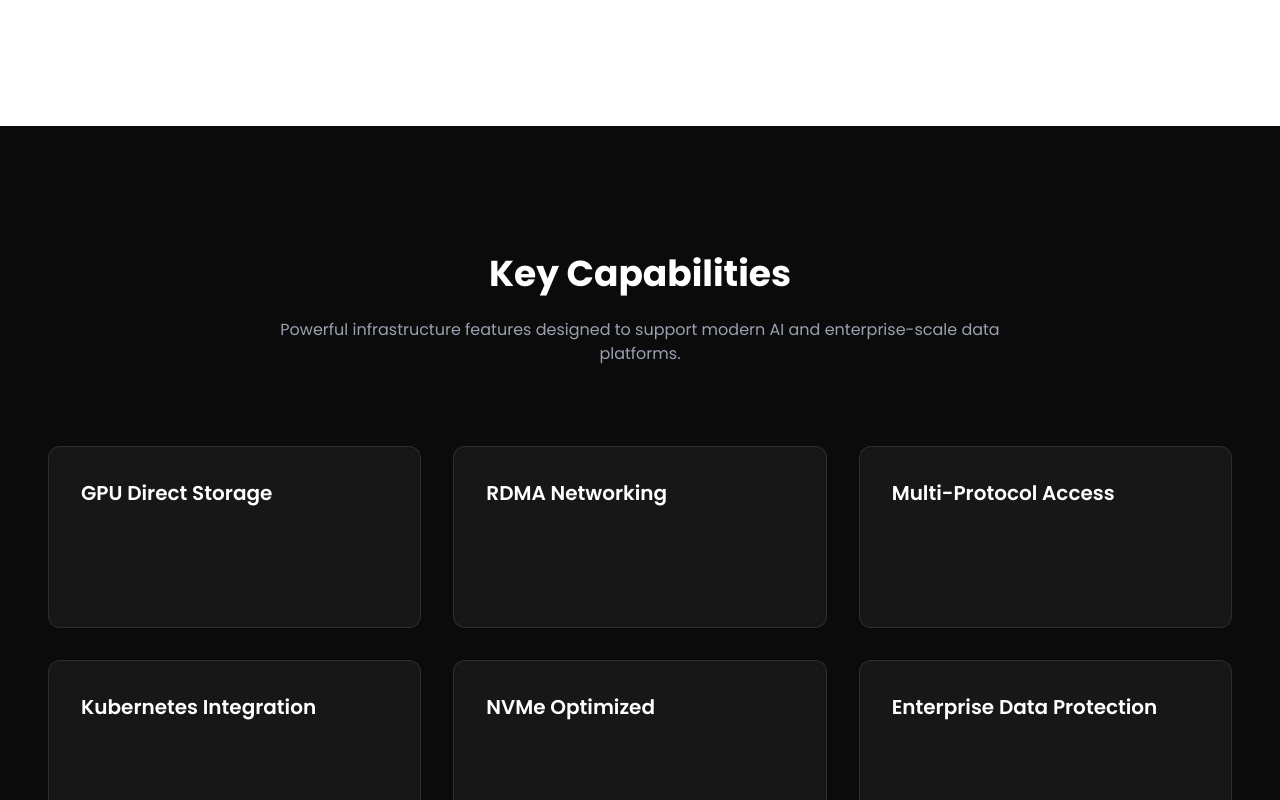
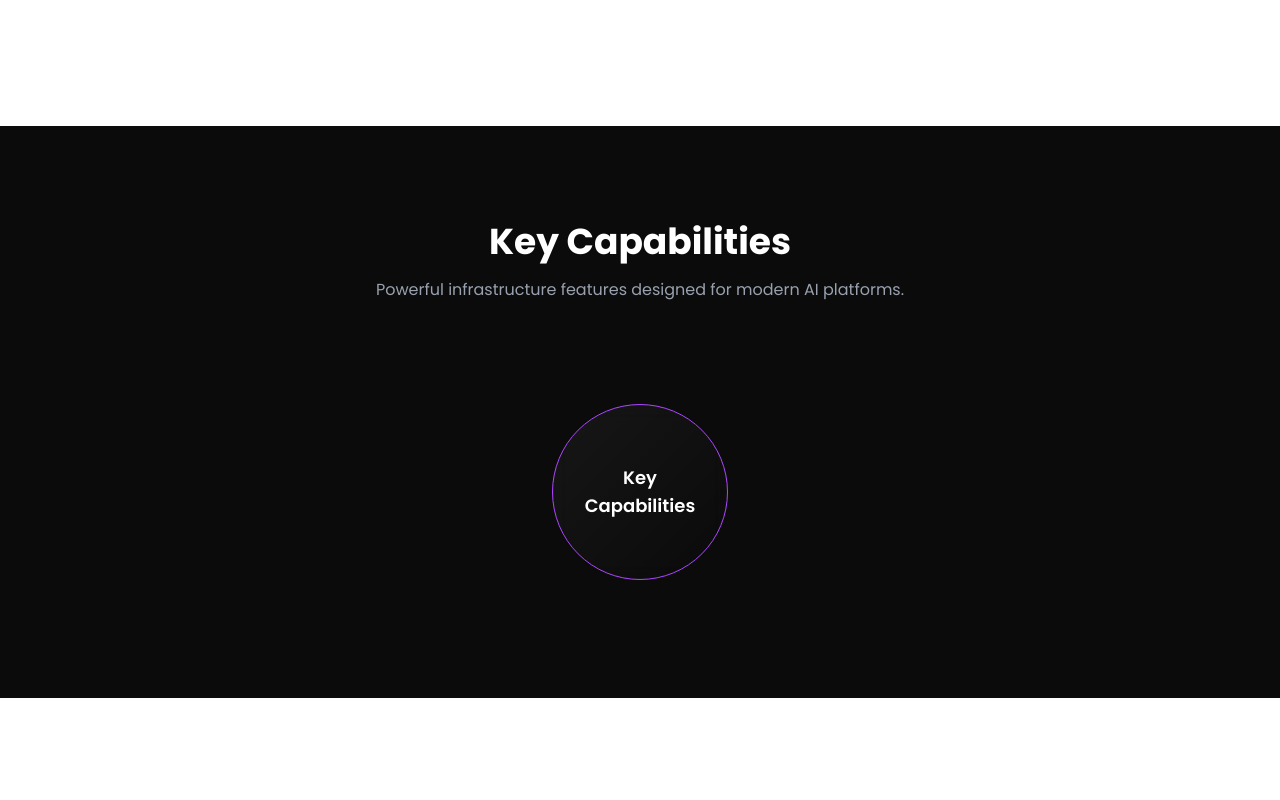
Before and after one commit to devanshparmar24/bronto, a Next.js app: page / in a window 1280 px wide. Shown: the part 3220-4020 px from the top of the page. Built offline with nearby package versions, Linux system fonts and the light colour scheme.

Commit message:
Improved Capabilities section

```diff
--- a/src/components/Capabilities.jsx
+++ b/src/components/Capabilities.jsx
@@ -1,37 +1,44 @@
+"use client"
+import { useState } from "react"
+
 export default function Capabilities() {
+
+  const [open, setOpen] = useState(false)
+  const [active, setActive] = useState(null)
 
   const capabilities = [
     {
       title: "GPU Direct Storage",
-      desc: "Accelerate AI workloads by enabling direct data transfer between GPUs and storage."
+      desc: "Accelerate AI workloads by enabling direct GPU ↔ storage transfer."
     },
     {
       title: "RDMA Networking",
-      desc: "Ultra-low latency networking for high-performance computing and distributed AI."
+      desc: "Ultra-low latency networking for distributed AI."
     },
     {
       title: "Multi-Protocol Access",
-      desc: "Unified support for file, block and object storage under one global namespace."
+      desc: "Unified support for file, object and block storage."
     },
     {
       title: "Kubernetes Integration",
-      desc: "Deploy seamlessly with containerized workloads and modern cloud environments."
+      desc: "Seamless orchestration for containerized workloads."
     },
     {
       title: "NVMe Optimized",
-      desc: "Designed for high-speed NVMe storage delivering massive throughput."
+      desc: "High-throughput NVMe optimized storage."
     },
     {
       title: "Enterprise Data Protection",
-      desc: "Advanced encryption, replication and erasure coding for secure storage."
+      desc: "Encryption, replication and erasure coding."
     }
   ]
 
+  const radius = 220
 
   return (
-    <section className="bg-[#0b0b0b] scroll-mt-24 text-white py-32">
+    <section className="bg-[#0b0b0b] text-white py-24 scroll-mt-24">
 
-      <div className="max-w-7xl mx-auto px-6 md:px-12">
+      <div className="max-w-6xl mx-auto px-6">
 
         {/* Heading */}
 
@@ -41,49 +48,108 @@
             Key Capabilities
           </h2>
 
-          <p className="text-gray-400 mt-6">
-            Powerful infrastructure features designed to support
-            modern AI and enterprise-scale data platforms.
+          <p className="text-gray-400 mt-4">
+            Powerful infrastructure features designed for modern AI platforms.
           </p>
 
         </div>
 
 
-        {/* Capability Tiles */}
+        {/* Wheel */}
 
-        <div className="grid md:grid-cols-2 lg:grid-cols-3 gap-8 mt-20">
-
-          {capabilities.map((cap, index) => (
+        <div className="flex justify-center mt-20">
 
           <div
-              key={index}
+            className={`relative transition-all duration-500 ${open ? "w-[500px] h-[500px]" : "w-[220px] h-[220px]"}`}
+            onMouseEnter={() => setOpen(true)}
+            onMouseLeave={() => {
+              setOpen(false)
+              setActive(null)
+            }}
+          >
+
+            {/* Center Circle */}
+
+            <div className="
+              absolute left-1/2 top-1/2
+              -translate-x-1/2 -translate-y-1/2
+              w-44 h-44
+              rounded-full
+              border border-purple-500
+              bg-gradient-to-br from-white/5 to-transparent
+              flex items-center justify-center
+              text-center
+              backdrop-blur
+              z-10
+            ">
+              <h3 className="font-semibold text-lg px-6">
+                Key Capabilities
+              </h3>
+            </div>
+
+
+            {/* Capability Nodes */}
+
+            {capabilities.map((cap, i) => {
+
+              const angle = (360 / capabilities.length) * i
+              const rad = angle * (Math.PI / 180)
+
+              const x = Math.cos(rad) * radius
+              const y = Math.sin(rad) * radius
+
+              const isActive = active === i
+
+              return (
+                <div
+                  key={i}
+                  onMouseEnter={() => setActive(i)}
+                  style={{
+                    transform: open
+                      ? `translate(calc(-50% + ${x}px), calc(-50% + ${y}px))`
+                      : "translate(-50%, -50%) scale(0.3)",
+                    opacity: open ? 1 : 0
+                  }}
                   className="
-              group p-8 rounded-xl
-              border border-white/10
-              bg-white/5 backdrop-blur
-              hover:border-purple-500
-              hover:-translate-y-2
+                    absolute left-1/2 top-1/2
                     transition-all duration-500
-              cursor-pointer
+                    w-52
                   "
                 >
 
-              <h3 className="text-xl font-semibold">
+                  <div
+                    className={`
+                        p-4 rounded-xl border backdrop-blur
+                        transition-all duration-300
+                        origin-center
+                        ${isActive
+                        ? "border-purple-500 bg-purple-500/10 scale-105"
+                        : "border-white/10 bg-white/5"}
+  `}
+                  >
+
+                    <h4 className="text-sm font-semibold">
                       {cap.title}
-              </h3>
+                    </h4>
 
-              <p className="
-                text-gray-400 mt-4
-                opacity-0
-                group-hover:opacity-100
-                transition duration-500
-              ">
+                    <p className={`
+                      text-xs text-gray-400 mt-2
+                      transition-all duration-300
+                      ${isActive
+                        ? "opacity-100 max-h-40"
+                        : "opacity-0 max-h-0 overflow-hidden"}
+                    `}>
                       {cap.desc}
                     </p>
 
                   </div>
 
-          ))}
+                </div>
+              )
+
+            })}
+
+          </div>
 
         </div>
 
```
Lines whose indentation alone changed are shown as unchanged.
